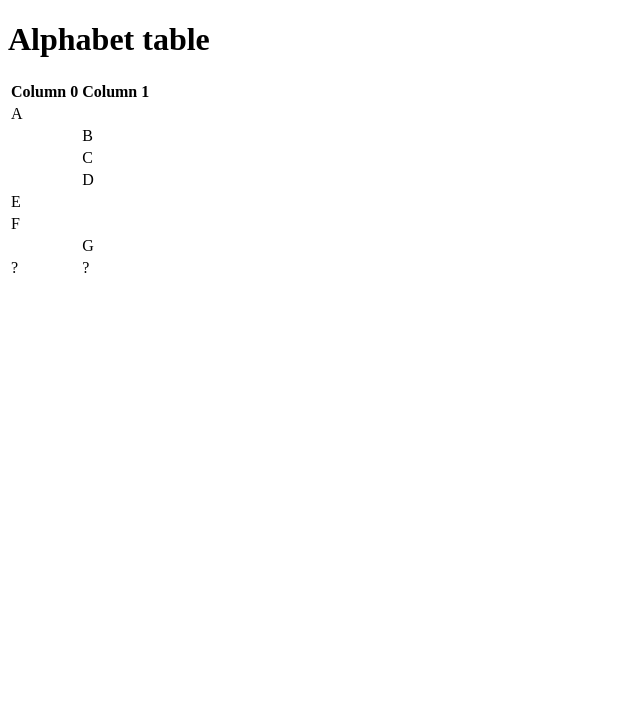
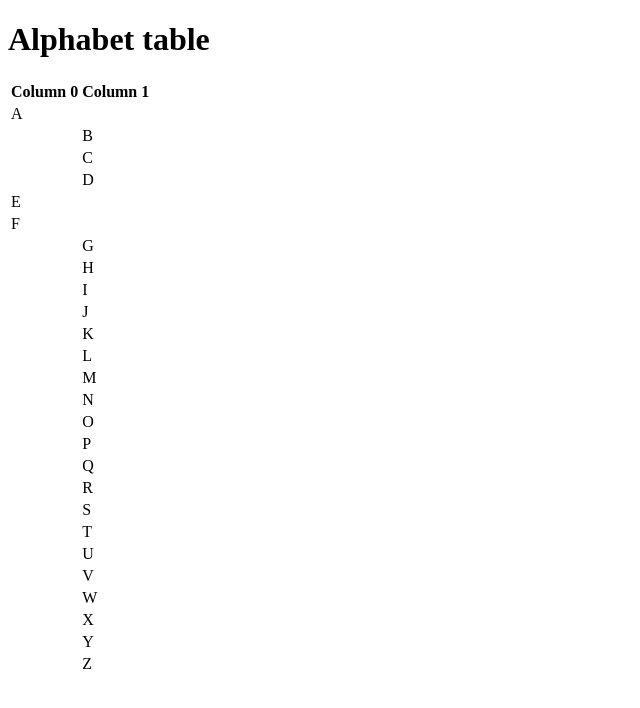
Before and after one commit to comp426-2023-spring/a01-Khitpit, a website: page public/index.html in a window 1280 px wide. Shown: the whole page, without its empty margins (0-640 px from the left). Drawn offline with Linux system fonts and the light colour scheme.

Commit message:
Added whole alphabet

```diff
--- a/public/index.html
+++ b/public/index.html
@@ -37,7 +37,61 @@
     						<td></td><td>G</td>
   					</tr>
   					<tr>
-    						<td>?</td><td>?</td>
+    						<td></td><td>H</td>
+  					</tr>
+					<tr>
+    						<td></td><td>I</td>
+  					</tr>
+					<tr>
+    						<td></td><td>J</td>
+  					</tr>
+					<tr>
+    						<td></td><td>K</td>
+  					</tr>
+					<tr>
+    						<td></td><td>L</td>
+  					</tr>
+					<tr>
+    						<td></td><td>M</td>
+  					</tr>
+					<tr>
+    						<td></td><td>N</td>
+  					</tr>
+					<tr>
+    						<td></td><td>O</td>
+  					</tr>
+					<tr>
+    						<td></td><td>P</td>
+  					</tr>
+					<tr>
+    						<td></td><td>Q</td>
+  					</tr>
+					<tr>
+    						<td></td><td>R</td>
+  					</tr>
+					<tr>
+    						<td></td><td>S</td>
+  					</tr>
+					<tr>
+    						<td></td><td>T</td>
+  					</tr>
+					<tr>
+    						<td></td><td>U</td>
+  					</tr>
+					<tr>
+    						<td></td><td>V</td>
+  					</tr>
+					<tr>
+    						<td></td><td>W</td>
+  					</tr>
+					<tr>
+    						<td></td><td>X</td>
+  					</tr>
+					<tr>
+    						<td></td><td>Y</td>
+  					</tr>
+					<tr>
+    						<td></td><td>Z</td>
   					</tr>
 				</tbody>
 			</table>
```
